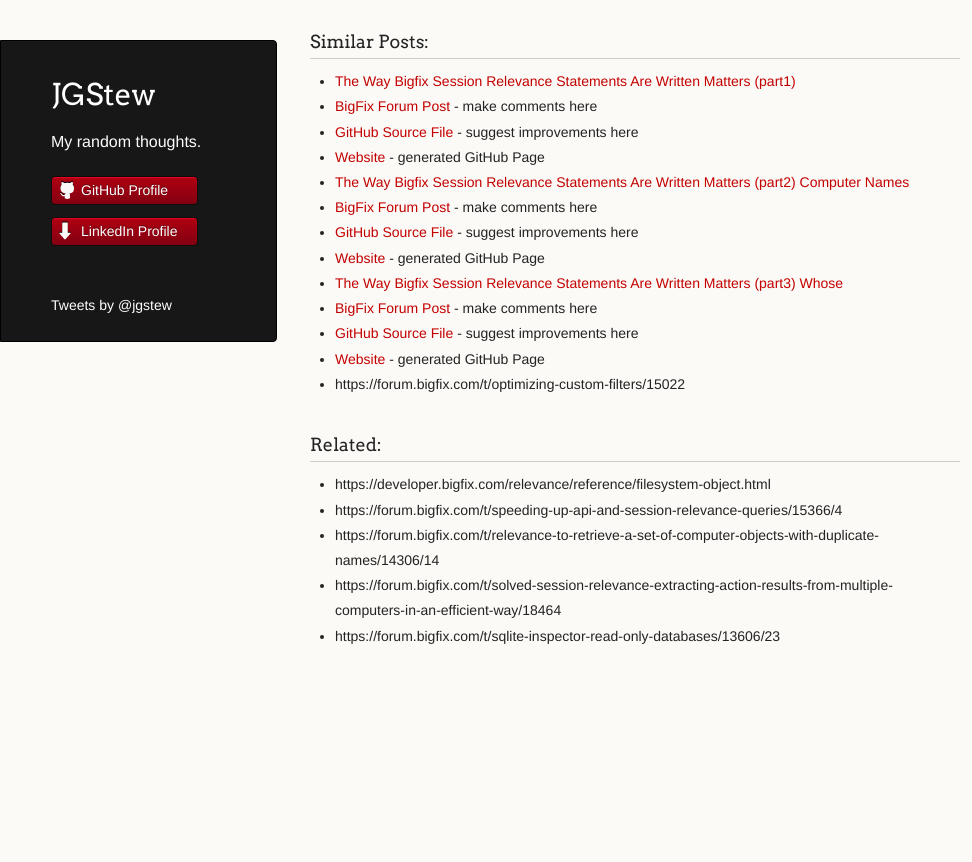
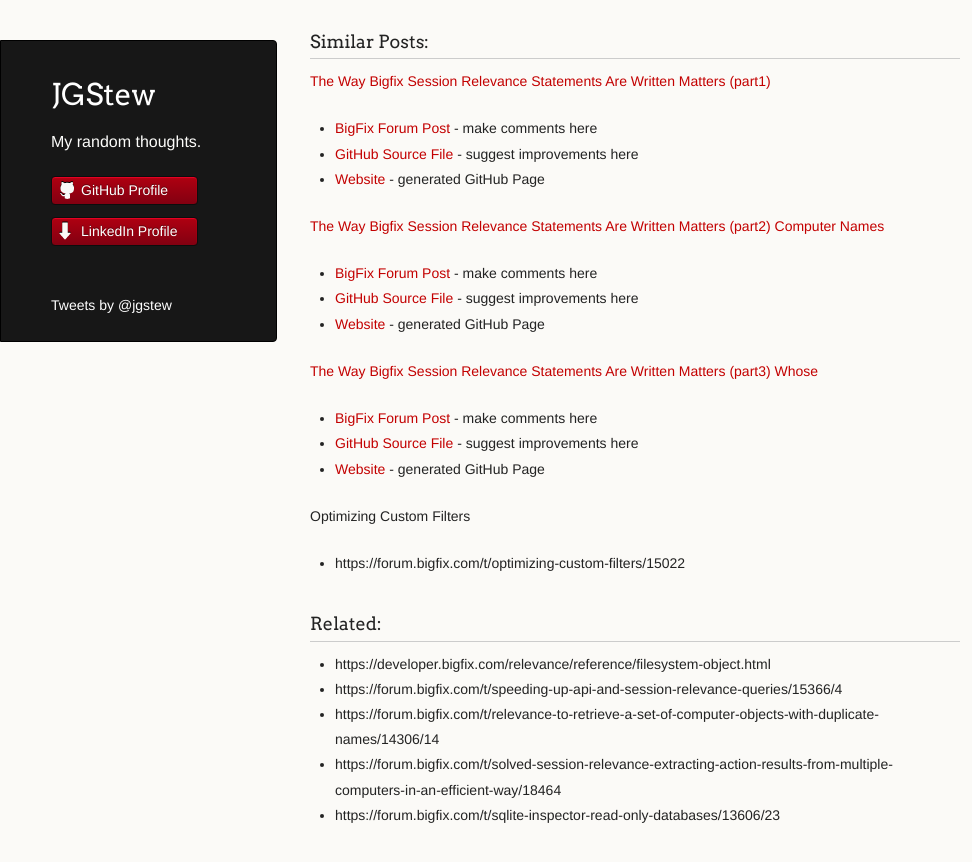
Before and after one commit to jgstew/jgstew.github.io, a Jekyll site: the page built from _posts/2016-12-01-Optimizing-BigFix-Relevance:-exists.md, in a window 1280 px wide and 900 px high, scrolled down 1247 px. Shown: the top 862 px of the window, without its empty margins (0-972 px from the left). Built offline with Jekyll 4.4.1, drawn with Linux system fonts in a browser that asks for light colours; comment, search, counter and statistics services are not loaded; before the commit the page ends 1968 px from its top, so only the background shows below that.

Commit message:
Update 2016-12-01-Optimizing-BigFix-Relevance:-exists.md

```diff
--- a/_posts/2016-12-01-Optimizing-BigFix-Relevance:-exists.md
+++ b/_posts/2016-12-01-Optimizing-BigFix-Relevance:-exists.md
@@ -35,18 +35,22 @@ The strange part of this example is the fact that both use `descendants` which i
 
 ### Similar Posts:
 
-- [The Way Bigfix Session Relevance Statements Are Written Matters (part1)](https://forum.bigfix.com/t/the-way-session-relevance-statements-webreports-are-written-matters/13663)
- - [BigFix Forum Post](https://forum.bigfix.com/t/the-way-session-relevance-statements-webreports-are-written-matters/13663) - make comments here
- - [GitHub Source File](https://github.com/jgstew/jgstew.github.io/blob/master/_posts/2015-06-18-The-way-BigFix-Session-Relevance-statements-are-written-matters-(part1).md) - suggest improvements here
- - [Website](http://jgstew.github.io/2015/06/18/The-way-BigFix-Session-Relevance-statements-are-written-matters-(part1).html) - generated GitHub Page
-- [The Way Bigfix Session Relevance Statements Are Written Matters (part2) Computer Names](https://forum.bigfix.com/t/the-way-session-relevance-statements-are-written-matters-part-2-computer-names/14340)
- - [BigFix Forum Post](https://forum.bigfix.com/t/the-way-session-relevance-statements-are-written-matters-part-2-computer-names/14340) - make comments here
- - [GitHub Source File](https://github.com/jgstew/jgstew.github.io/blob/master/_posts/2015-09-14-The-way-BigFix-Session-Relevance-statements-are-written-matters-(Part2)-Computer-Names.md) - suggest improvements here
- - [Website](http://jgstew.github.io/2015/09/14/The-way-BigFix-Session-Relevance-statements-are-written-matters-(Part2)-Computer-Names.html) - generated GitHub Page
-- [The Way Bigfix Session Relevance Statements Are Written Matters (part3) Whose](https://forum.bigfix.com/t/the-way-relevance-statements-are-written-matters-part3-whose/18785)
- - [BigFix Forum Post](https://forum.bigfix.com/t/the-way-relevance-statements-are-written-matters-part3-whose/18785) - make comments here
- - [GitHub Source File](https://github.com/jgstew/jgstew.github.io/blob/master/_posts/2016-10-11-The-way-BigFix-Session-Relevance-statements-are-written-matters-(Part3)-Whose.md) - suggest improvements here
- - [Website](http://jgstew.github.io/2016/10/11/The-way-BigFix-Session-Relevance-statements-are-written-matters-(Part3)-Whose.html) - generated GitHub Page
+[The Way Bigfix Session Relevance Statements Are Written Matters (part1)](https://forum.bigfix.com/t/the-way-session-relevance-statements-webreports-are-written-matters/13663)
+- [BigFix Forum Post](https://forum.bigfix.com/t/the-way-session-relevance-statements-webreports-are-written-matters/13663) - make comments here
+- [GitHub Source File](https://github.com/jgstew/jgstew.github.io/blob/master/_posts/2015-06-18-The-way-BigFix-Session-Relevance-statements-are-written-matters-(part1).md) - suggest improvements here
+- [Website](http://jgstew.github.io/2015/06/18/The-way-BigFix-Session-Relevance-statements-are-written-matters-(part1).html) - generated GitHub Page
+
+[The Way Bigfix Session Relevance Statements Are Written Matters (part2) Computer Names](https://forum.bigfix.com/t/the-way-session-relevance-statements-are-written-matters-part-2-computer-names/14340)
+- [BigFix Forum Post](https://forum.bigfix.com/t/the-way-session-relevance-statements-are-written-matters-part-2-computer-names/14340) - make comments here
+- [GitHub Source File](https://github.com/jgstew/jgstew.github.io/blob/master/_posts/2015-09-14-The-way-BigFix-Session-Relevance-statements-are-written-matters-(Part2)-Computer-Names.md) - suggest improvements here
+- [Website](http://jgstew.github.io/2015/09/14/The-way-BigFix-Session-Relevance-statements-are-written-matters-(Part2)-Computer-Names.html) - generated GitHub Page
+
+[The Way Bigfix Session Relevance Statements Are Written Matters (part3) Whose](https://forum.bigfix.com/t/the-way-relevance-statements-are-written-matters-part3-whose/18785)
+- [BigFix Forum Post](https://forum.bigfix.com/t/the-way-relevance-statements-are-written-matters-part3-whose/18785) - make comments here
+- [GitHub Source File](https://github.com/jgstew/jgstew.github.io/blob/master/_posts/2016-10-11-The-way-BigFix-Session-Relevance-statements-are-written-matters-(Part3)-Whose.md) - suggest improvements here
+- [Website](http://jgstew.github.io/2016/10/11/The-way-BigFix-Session-Relevance-statements-are-written-matters-(Part3)-Whose.html) - generated GitHub Page
+
+Optimizing Custom Filters
 - https://forum.bigfix.com/t/optimizing-custom-filters/15022
 
 ### Related:
```
